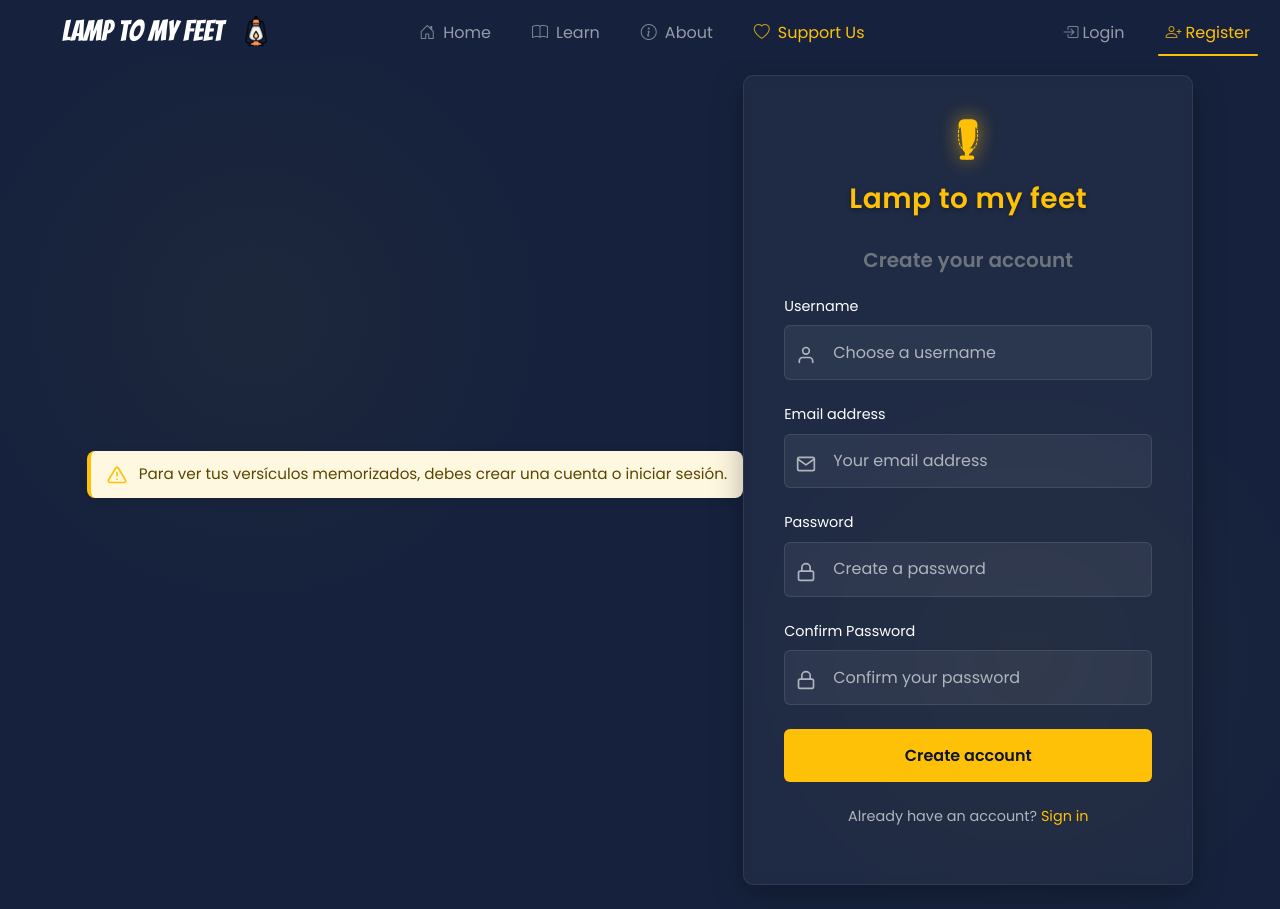
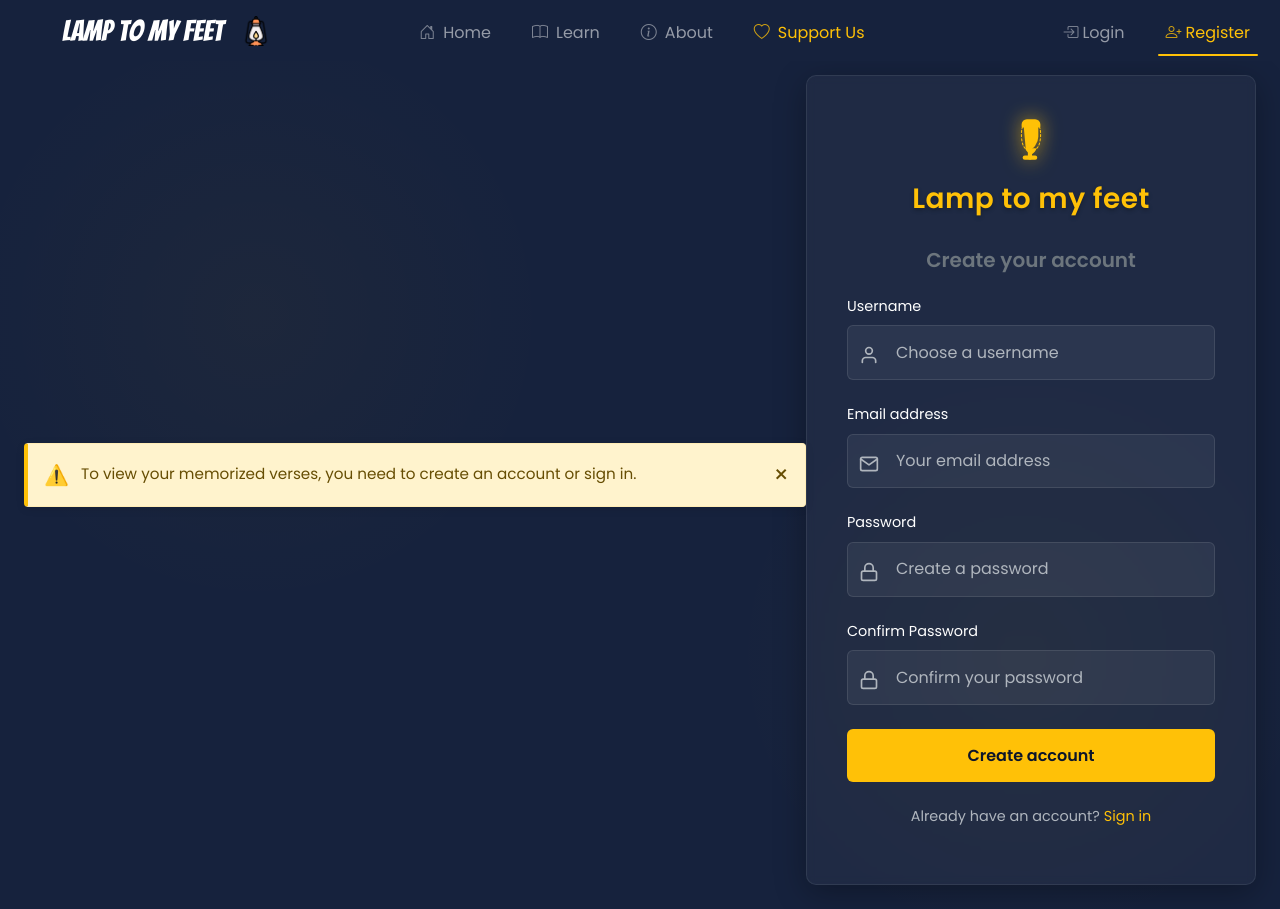
Before and after one commit to marcosdiego1904/front, a React (Vite) app: page / in a window 1280 px wide. Both pictures are taken after a click on the button "MY LEARNED VERSES". Built offline with nearby package versions, Linux system fonts and the light colour scheme; no server answers.

Commit message:
authverses

```diff
--- a/src/Home/index.tsx
+++ b/src/Home/index.tsx
@@ -86,10 +86,11 @@ const Home = () => {
     <>
       {/* Mensaje de alerta para autenticación */}
       {showAuthMessage && (
-        <div className="auth-alert">
-          <div className="auth-alert-content">
-            <span>Para ver tus versículos memorizados, debes iniciar sesión o registrarte primero.</span>
-            <button className="close-alert" onClick={() => setShowAuthMessage(false)}>×</button>
+        <div className="bible-auth-alert">
+          <div className="bible-alert-content">
+            <span className="alert-icon">⚠️</span>
+            <span>To view your memorized verses, you need to create an account or sign in.</span>
+            <button className="close-bible-alert" onClick={() => setShowAuthMessage(false)}>×</button>
           </div>
         </div>
       )}
--- a/src/Home/styles.css
+++ b/src/Home/styles.css
@@ -510,3 +510,62 @@
     opacity: 1;
   }
 }
+/* Estilos actualizados para la alerta de autenticación */
+.bible-auth-alert {
+  position: relative;
+  width: 100%;
+  max-width: 800px;
+  margin: 0 auto 20px auto;
+  background-color: #fff3cd;
+  border: 1px solid #ffecb5;
+  border-left: 4px solid #ffc107;
+  border-radius: 4px;
+  padding: 16px;
+  box-shadow: 0 2px 8px rgba(0, 0, 0, 0.1);
+  z-index: 100;
+  animation: fadeIn 0.5s forwards;
+}
+
+.bible-alert-content {
+  display: flex;
+  align-items: center;
+  justify-content: flex-start;
+  color: #664d03;
+  font-weight: 500;
+  font-size: 0.95rem;
+}
+
+.alert-icon {
+  margin-right: 12px;
+  font-size: 1.25rem;
+}
+
+.close-bible-alert {
+  background: none;
+  border: none;
+  color: #664d03;
+  font-size: 1.5rem;
+  line-height: 1;
+  cursor: pointer;
+  padding: 0;
+  margin-left: auto;
+}
+
+@keyframes fadeIn {
+  from {
+    opacity: 0;
+    transform: translateY(-10px);
+  }
+  to {
+    opacity: 1;
+    transform: translateY(0);
+  }
+}
+
+/* Para pantallas pequeñas */
+@media (max-width: 768px) {
+  .bible-auth-alert {
+    max-width: 90%;
+    margin-bottom: 15px;
+  }
+}
--- a/src/auth/components/registratrion/Login.tsx
+++ b/src/auth/components/registratrion/Login.tsx
@@ -28,10 +28,11 @@ const Login: React.FC = () => {
   const location = useLocation();
 
   // Verificar si hay un parámetro de auth requerida en la URL
+  // Verificar si hay un parámetro de auth requerida en la URL
   useEffect(() => {
     const searchParams = new URLSearchParams(location.search);
     if (searchParams.get('authRequired') === 'true') {
-      setAuthMessage('Para ver tus versículos memorizados, debes iniciar sesión.');
+      setAuthMessage('To view your memorized verses, you need to sign in.');
 
       // Ocultar el mensaje después de 5 segundos
       const timer = setTimeout(() => {
@@ -102,14 +103,11 @@ const Login: React.FC = () => {
   return (
     <div className="auth-container">
       {authMessage && (
-        <div className="auth-notification">
-          <div className="notification-content">
-            <svg xmlns="http://www.w3.org/2000/svg" viewBox="0 0 24 24" fill="none" stroke="#ffc107" strokeWidth="2" strokeLinecap="round" strokeLinejoin="round" className="notification-icon">
-              <path d="M10.29 3.86L1.82 18a2 2 0 0 0 1.71 3h16.94a2 2 0 0 0 1.71-3L13.71 3.86a2 2 0 0 0-3.42 0z"></path>
-              <line x1="12" y1="9" x2="12" y2="13"></line>
-              <line x1="12" y1="17" x2="12.01" y2="17"></line>
-            </svg>
+        <div className="bible-auth-alert">
+          <div className="bible-alert-content">
+            <span className="alert-icon">⚠️</span>
             <span>{authMessage}</span>
+            <button className="close-bible-alert" onClick={() => setAuthMessage('')}>×</button>
           </div>
         </div>
       )}
--- a/src/auth/components/registratrion/Register.tsx
+++ b/src/auth/components/registratrion/Register.tsx
@@ -34,10 +34,11 @@ const Register: React.FC = () => {
   const location = useLocation();
 
   // Verificar si hay un parámetro de auth requerida en la URL
+ // Verificar si hay un parámetro de auth requerida en la URL
  useEffect(() => {
   const searchParams = new URLSearchParams(location.search);
   if (searchParams.get('authRequired') === 'true') {
-      setAuthMessage('Para ver tus versículos memorizados, debes crear una cuenta o iniciar sesión.');
+    setAuthMessage('To view your memorized verses, you need to create an account or sign in.');
 
     // Ocultar el mensaje después de 5 segundos
     const timer = setTimeout(() => {
@@ -120,14 +121,11 @@ const Register: React.FC = () => {
   return (
     <div className="auth-container">
      {authMessage && (
-        <div className="auth-notification">
-          <div className="notification-content">
-            <svg xmlns="http://www.w3.org/2000/svg" viewBox="0 0 24 24" fill="none" stroke="#ffc107" strokeWidth="2" strokeLinecap="round" strokeLinejoin="round" className="notification-icon">
-              <path d="M10.29 3.86L1.82 18a2 2 0 0 0 1.71 3h16.94a2 2 0 0 0 1.71-3L13.71 3.86a2 2 0 0 0-3.42 0z"></path>
-              <line x1="12" y1="9" x2="12" y2="13"></line>
-              <line x1="12" y1="17" x2="12.01" y2="17"></line>
-            </svg>
+        <div className="bible-auth-alert">
+          <div className="bible-alert-content">
+            <span className="alert-icon">⚠️</span>
             <span>{authMessage}</span>
+            <button className="close-bible-alert" onClick={() => setAuthMessage('')}>×</button>
           </div>
         </div>
       )}
```
Lines whose indentation alone changed are shown as unchanged.
